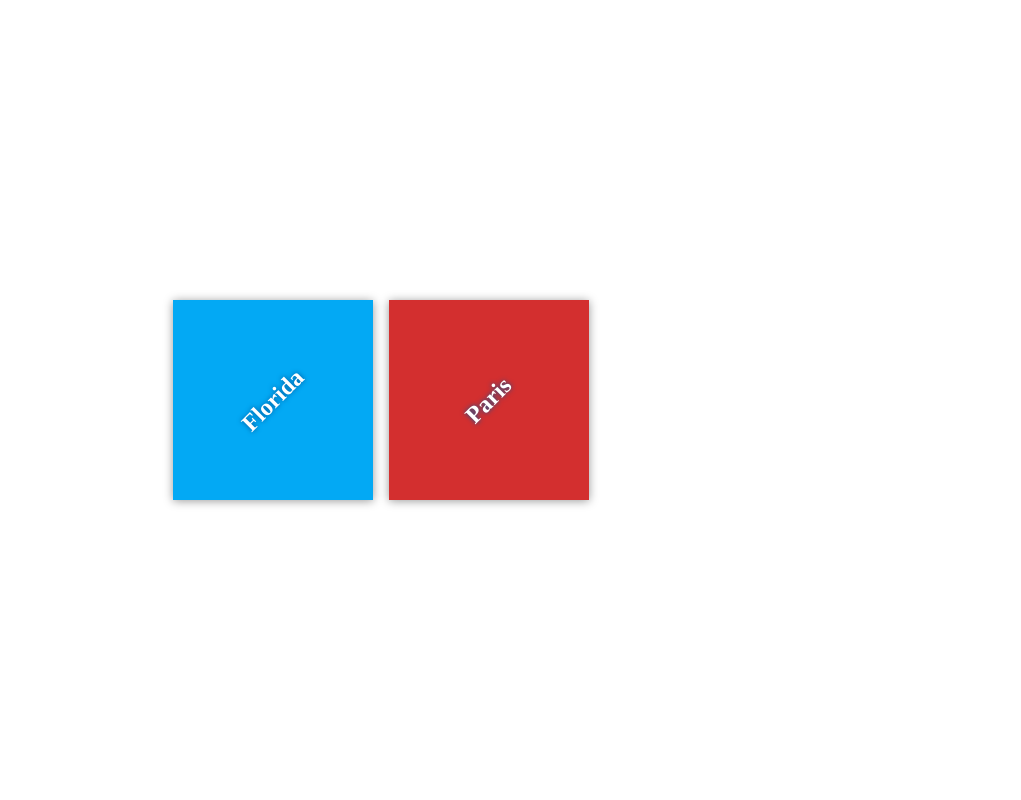
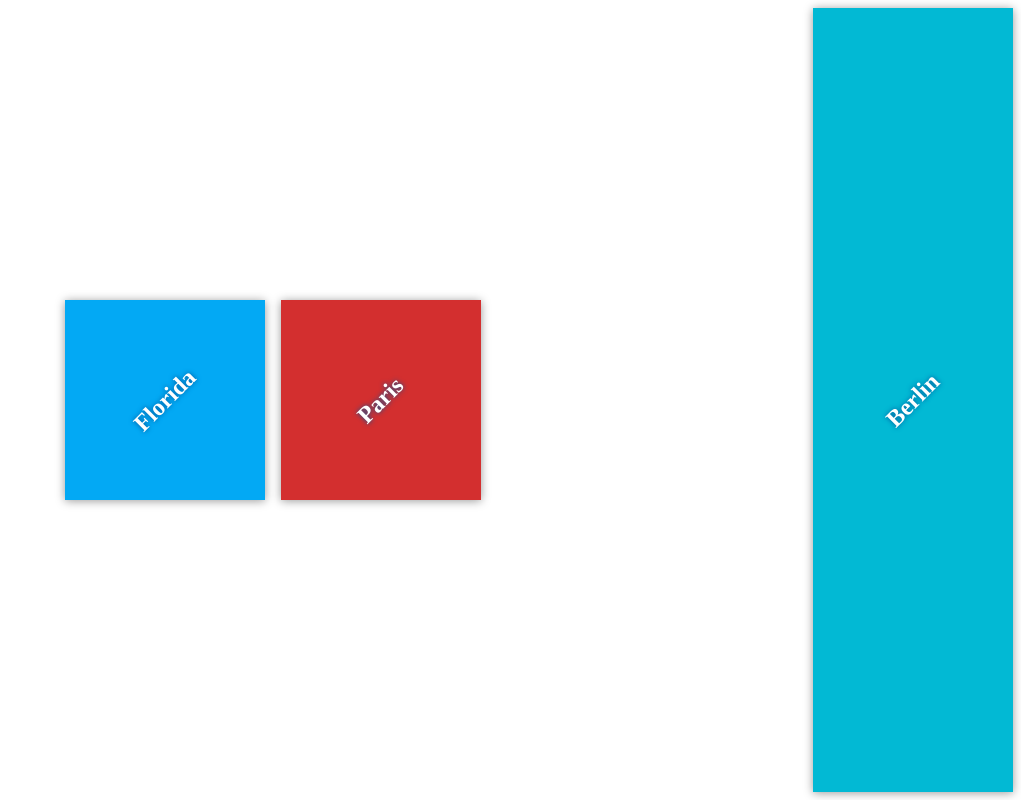
Before and after one commit to fujisakora/my-travel-plans, a plain HTML site: page index.html in a window 1280 px wide. Shown: the whole page, without its empty margins (259-1280 px from the left). Drawn offline with Linux system fonts and the light colour scheme.

Commit message:
add berlin

```diff
--- a/css/app.css
+++ b/css/app.css
@@ -53,3 +53,7 @@ background-color: #03a9f4;
 #paris {
 background-color: #d32f2f;
 }
+
+#berlin {
+background-color: #02b9d4;
+}
--- a/index.html
+++ b/index.html
@@ -20,5 +20,11 @@
 </div>
 </div>
 
+<div class="destination" id="berlin">
+<h2>Berlin</h2>
+</div>
+</div>
+</div>
+
 </body>
 </html>
```
